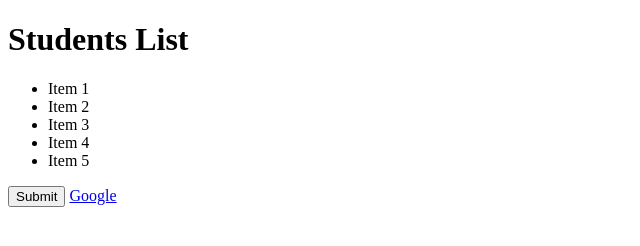
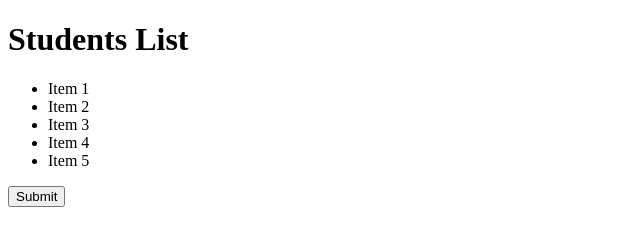
Before and after one commit to DevOps-Lebondeveloppeur-Session-17/git-workshop, a plain HTML site: page index.html in a window 1280 px wide. Shown: the full height of the page, 0-640 px from the left. Drawn offline with Linux system fonts and the light colour scheme.

Commit message:
Revert "add link"
This reverts commit 2e3ec164d0f60e208aa747e75d23c1e1c006bee5.

```diff
--- a/index.html
+++ b/index.html
@@ -19,8 +19,6 @@
     </ul>
 
     <button>Submit</button>
-
-    <a href="http://google.com">Google</a>
 </body>
 
 </html>
```
